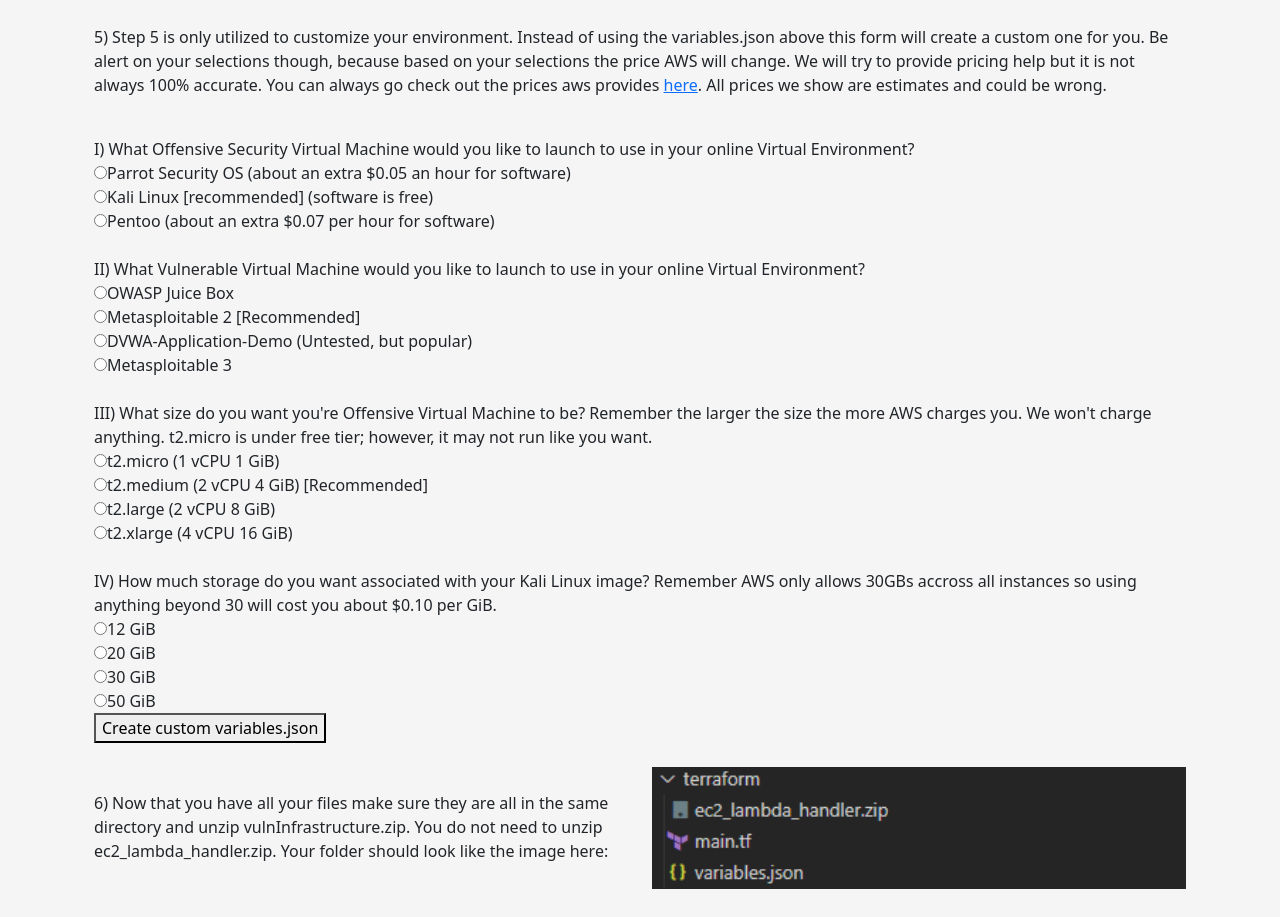
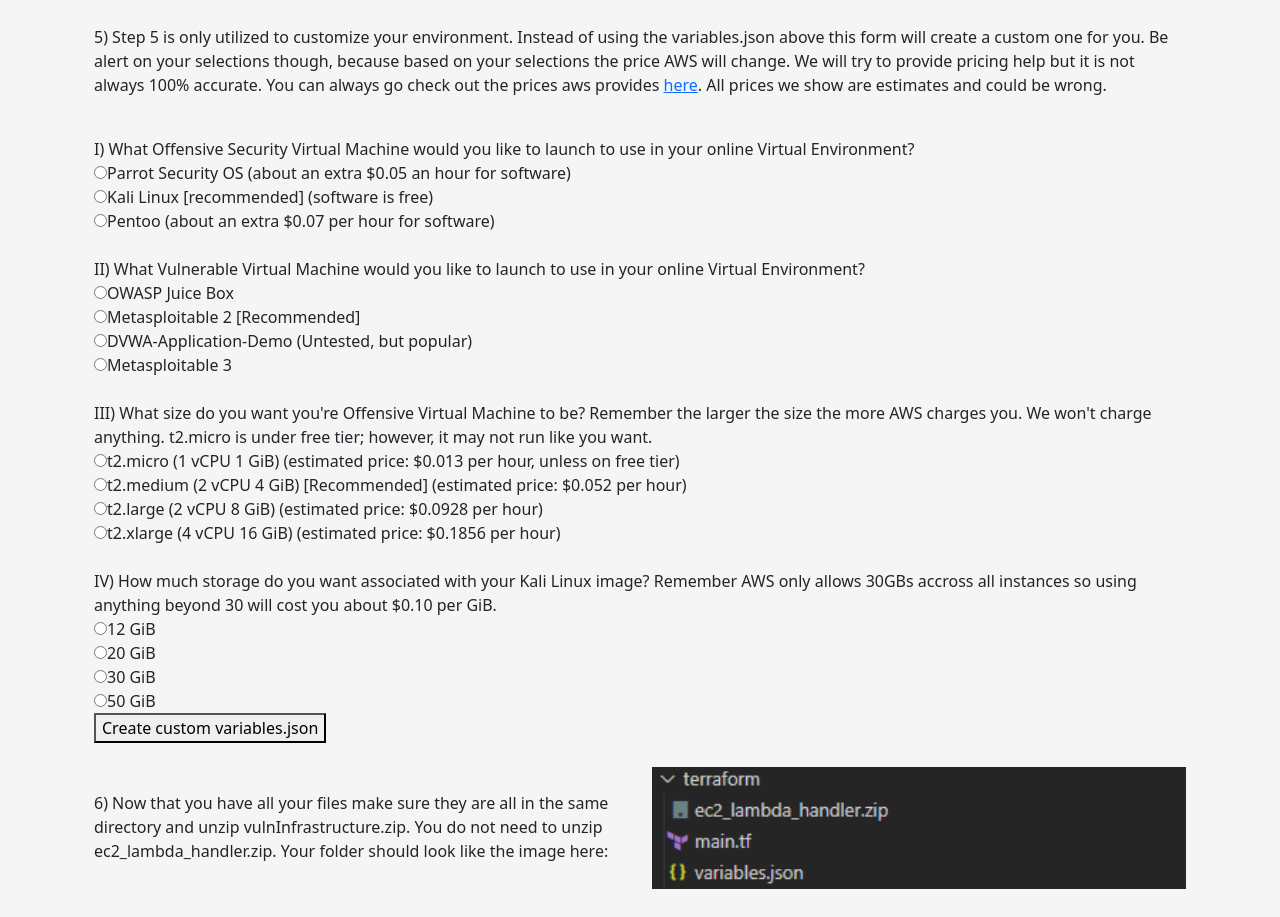
Before and after one commit to cutler37/capstone, a React (Create React App) app in the folder temp/: page /terraform in a window 1280 px wide. Shown: the part 3620-4537 px from the top of the page. Built offline with nearby package versions, Linux system fonts and the light colour scheme.

Commit message:
update option 2 creating parameters.json

```diff
--- a/temp/src/components/selectionform.js
+++ b/temp/src/components/selectionform.js
@@ -61,10 +61,10 @@
           <input type="radio" name="vulVM" value="Metasploitable 3" onChange={handleChange}/>Metasploitable 3<br/>
           <br></br>
           <label>III) What size do you want you're Offensive Virtual Machine to be? Remember the larger the size the more AWS charges you. We won't charge anything. t2.micro is under free tier; however, it may not run like you want.</label><br></br>
-          <input type="radio" name="size" value="t2.micro" onChange={handleChange}/>t2.micro (1 vCPU 1 GiB)<br/>
-          <input type="radio" name="size" value="t2.medium" onChange={handleChange}/>t2.medium (2 vCPU 4 GiB) [Recommended]<br/>
-          <input type="radio" name="size" value="t2.large" onChange={handleChange}/>t2.large (2 vCPU 8 GiB)<br/>
-          <input type="radio" name="size" value="t2.xlarge" onChange={handleChange}/>t2.xlarge (4 vCPU 16 GiB)<br/>
+          <input type="radio" name="size" value="t2.micro" onChange={handleChange}/>t2.micro (1 vCPU 1 GiB) (estimated price: $0.013 per hour, unless on free tier)<br/>
+          <input type="radio" name="size" value="t2.medium" onChange={handleChange}/>t2.medium (2 vCPU 4 GiB) [Recommended] (estimated price: $0.052 per hour)<br/>
+          <input type="radio" name="size" value="t2.large" onChange={handleChange}/>t2.large (2 vCPU 8 GiB) (estimated price: $0.0928 per hour)<br/>
+          <input type="radio" name="size" value="t2.xlarge" onChange={handleChange}/>t2.xlarge (4 vCPU 16 GiB)  (estimated price: $0.1856 per hour)<br/>
           <br></br>
           <label>IV) How much storage do you want associated with your Kali Linux image? Remember AWS only allows 30GBs accross all instances so using anything beyond 30 will cost you about $0.10 per GiB.</label><br></br>
           <input type="radio" name="storage" value="12" onChange={handleChange}/>12 GiB<br/>
```
Also changed, not shown: 1 other file (tests, documents, lock files or other folders).
